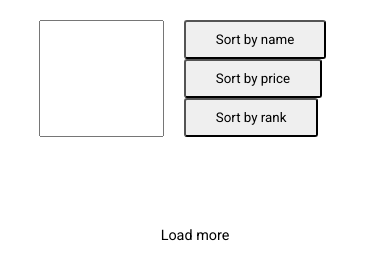
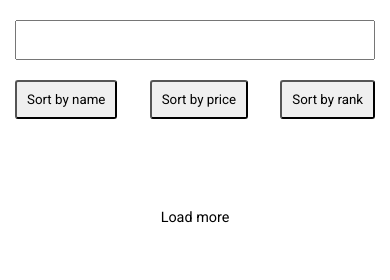
Before and after one commit to ximbong/cryptocurrency-visualization, a plain HTML site: page index.html in a window 390 px wide. Drawn offline with Linux system fonts and the light colour scheme; no server answers.

Commit message:
Add media queries

```diff
--- a/index.css
+++ b/index.css
@@ -59,7 +59,7 @@ a {
 }
 
 .buttons {
-  margin: 20px 10%;
+  padding: 20px 10%;
   display: flex;
   justify-content: space-between;
 }
@@ -92,3 +92,53 @@ a {
 .input>* {
   flex: 1;
 }
+
+@media (max-width:1300px) {
+  .buttons, .container {
+    padding: 20px 5%;
+  }
+}
+
+@media (max-width:1075px) {
+  .buttons, .container {
+    padding: 20px 15px;
+  }
+}
+
+@media (max-width:1000px) {
+  .container {
+    grid-template-columns: repeat(3, 1fr);
+    grid-gap: 30px;
+  }
+  .input {
+    width: 30%;
+  }
+}
+
+@media (max-width:740px) {
+  .container {
+    grid-template-columns: repeat(2, 1fr);
+  }
+  .buttons {
+    flex-direction: column;
+  }
+  .input {
+    margin-bottom: 20px;
+    width: 100%;
+    height: 40px;
+  }
+  .sort-buttons {
+    display: flex;
+    justify-content: space-between;
+  }
+  .buttons button {
+    margin-left: 0;
+    padding: 10px;
+  }
+}
+
+@media (max-width:490px) {
+  .container {
+    grid-template-columns: 1fr;
+  }
+}
--- a/index.html
+++ b/index.html
@@ -15,7 +15,7 @@
     <div class="input">
       <input type="text">
     </div>
-    <div>
+    <div class="sort-buttons">
       <button class="sort" id="name"> Sort by name</button>
       <button class="sort" id="price"> Sort by price</button>
       <button class="sort" id="rank"> Sort by rank</button>
```
